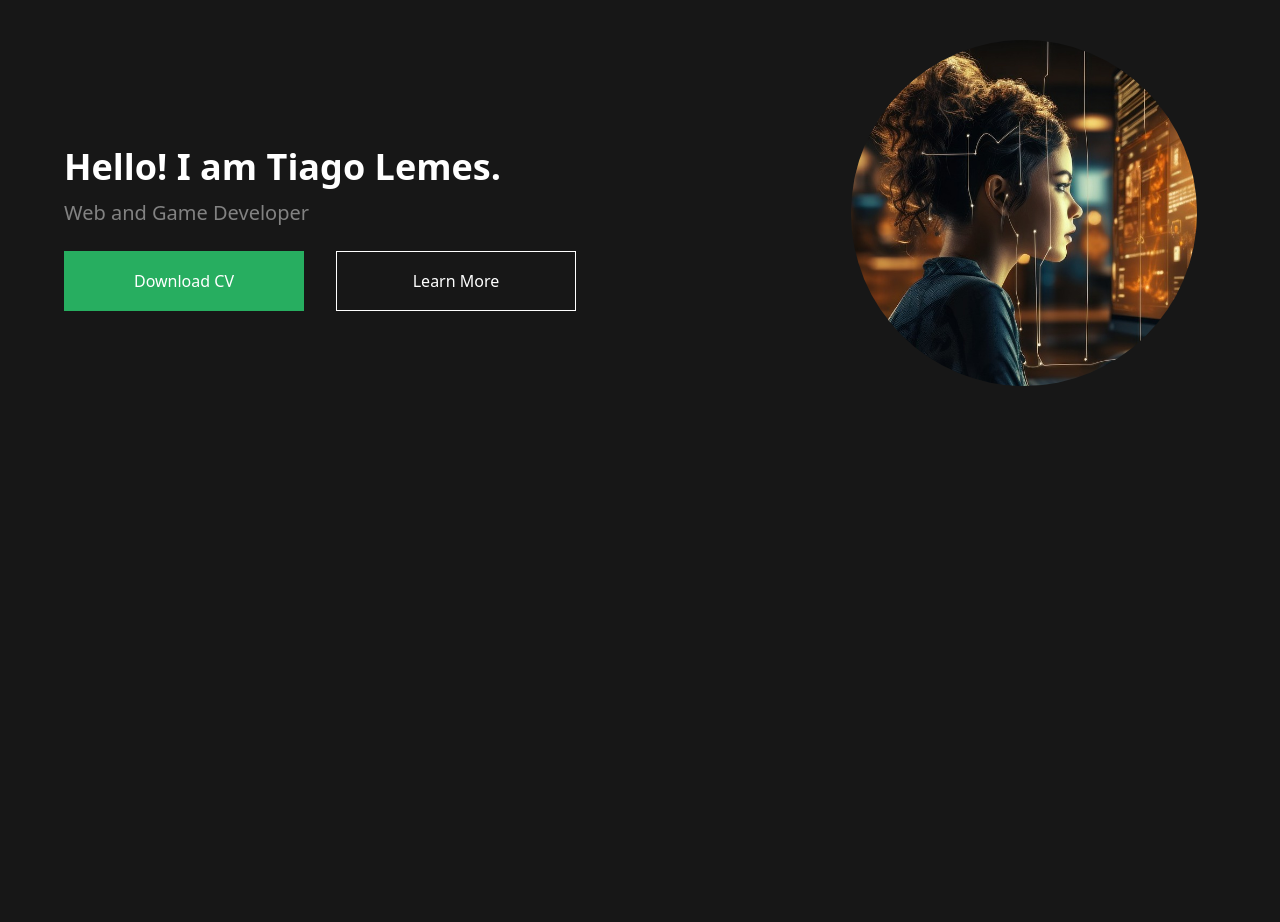
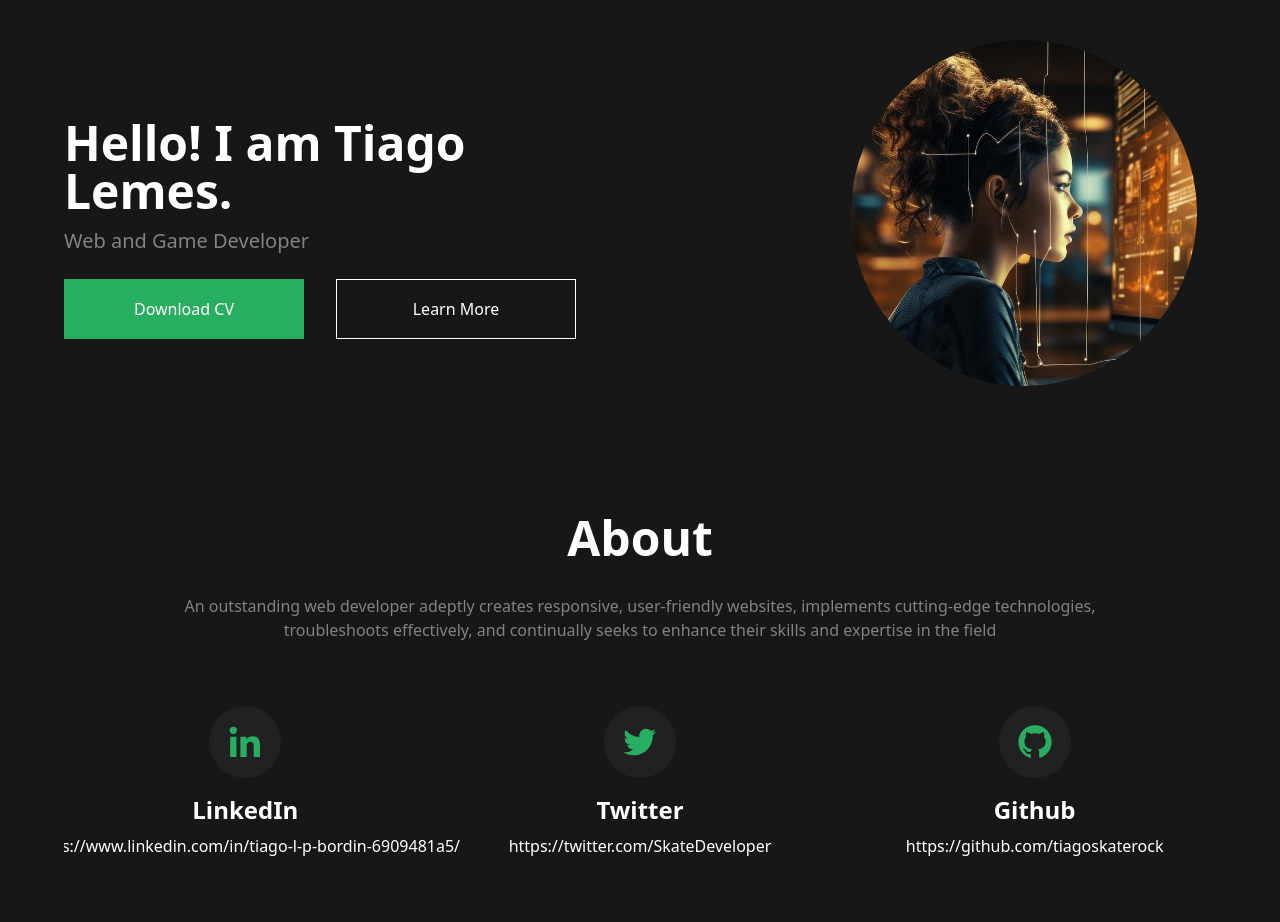
Before and after one commit to tiagoskaterock/tailwind-animated-portfolio, a PHP site: page / in a window 1280 px wide. Shown: the part 80-1002 px from the top of the page. Before the commit the page ends 466 px from the top, so only its background shows below. Run offline with PHP 8.4, Linux system fonts and the light colour scheme.

Commit message:
45. Creando la sección about del proyecto

```diff
--- a/index.php
+++ b/index.php
@@ -69,7 +69,7 @@
 
 				<article class="text-center mt-8 md:w-1/2 md:text-left">
 
-					<h1 class="text-4xl">Hello! I am Tiago Lemes.</h1>
+					<h1 class="text-4xl md:text-5xl">Hello! I am Tiago Lemes.</h1>
 
 					<p class="text-gray-color text-xl mt-3 mb-6">Web and Game Developer</p>
 
@@ -95,6 +95,82 @@
 
 		</header>
 
+
+
+
+
+		<main>
+			<section class="py-16 text-center">
+
+				<h2 class="text-4xl md:text-5xl">
+					About
+				</h2>
+
+				<p class="mt-8 mb-16 leading-normal text-gray-color md:w-4/5 md:mx-auto">
+					An outstanding web developer adeptly creates responsive, user-friendly websites, implements cutting-edge technologies, troubleshoots effectively, and continually seeks to enhance their skills and expertise in the field
+				</p>
+
+				<div class="grid gap-8 justify-center justify-items-center md:grid-cols-3">
+
+					<!-- email -->
+					<article class="w-max grid justify-items-center">
+
+						<div class="icons-container">
+
+							<svg xmlns="http://www.w3.org/2000/svg"
+							viewBox="0 0 24 24"
+							class="icons"><circle cx="4.983" cy="5.009" r="2.188"></circle><path d="M9.237 8.855v12.139h3.769v-6.003c0-1.584.298-3.118 2.262-3.118 1.937 0 1.961 1.811 1.961 3.218v5.904H21v-6.657c0-3.27-.704-5.783-4.526-5.783-1.835 0-3.065 1.007-3.568 1.96h-.051v-1.66H9.237zm-6.142 0H6.87v12.139H3.095z"></path></svg>
+
+						</div>
+
+						<h3 class="text-2xl mt-4 mb-2">LinkedIn</h3>
+						<p class="font-light">https://www.linkedin.com/in/tiago-l-p-bordin-6909481a5/</p>
+
+					</article>
+
+
+					<!-- twitter -->
+					<article class="w-max grid justify-items-center">
+
+						<div class="icons-container">
+
+							<svg
+								xmlns="http://www.w3.org/2000/svg"
+								class="icons"
+								viewBox="0 0 24 24"><path d="M19.633 7.997c.013.175.013.349.013.523 0 5.325-4.053 11.461-11.46 11.461-2.282 0-4.402-.661-6.186-1.809.324.037.636.05.973.05a8.07 8.07 0 0 0 5.001-1.721 4.036 4.036 0 0 1-3.767-2.793c.249.037.499.062.761.062.361 0 .724-.05 1.061-.137a4.027 4.027 0 0 1-3.23-3.953v-.05c.537.299 1.16.486 1.82.511a4.022 4.022 0 0 1-1.796-3.354c0-.748.199-1.434.548-2.032a11.457 11.457 0 0 0 8.306 4.215c-.062-.3-.1-.611-.1-.923a4.026 4.026 0 0 1 4.028-4.028c1.16 0 2.207.486 2.943 1.272a7.957 7.957 0 0 0 2.556-.973 4.02 4.02 0 0 1-1.771 2.22 8.073 8.073 0 0 0 2.319-.624 8.645 8.645 0 0 1-2.019 2.083z"></path></svg>
+
+						</div>
+
+						<h3 class="text-2xl mt-4 mb-2">Twitter</h3>
+						<p class="font-light">https://twitter.com/SkateDeveloper</p>
+
+					</article>
+
+
+
+					<!-- github -->
+					<article class="w-max grid justify-items-center">
+
+						<div class="icons-container">
+
+							<svg
+								xmlns="http://www.w3.org/2000/svg"
+								viewBox="0 0 24 24"
+								class="icons"><path fill-rule="evenodd" clip-rule="evenodd" d="M12.026 2c-5.509 0-9.974 4.465-9.974 9.974 0 4.406 2.857 8.145 6.821 9.465.499.09.679-.217.679-.481 0-.237-.008-.865-.011-1.696-2.775.602-3.361-1.338-3.361-1.338-.452-1.152-1.107-1.459-1.107-1.459-.905-.619.069-.605.069-.605 1.002.07 1.527 1.028 1.527 1.028.89 1.524 2.336 1.084 2.902.829.091-.645.351-1.085.635-1.334-2.214-.251-4.542-1.107-4.542-4.93 0-1.087.389-1.979 1.024-2.675-.101-.253-.446-1.268.099-2.64 0 0 .837-.269 2.742 1.021a9.582 9.582 0 0 1 2.496-.336 9.554 9.554 0 0 1 2.496.336c1.906-1.291 2.742-1.021 2.742-1.021.545 1.372.203 2.387.099 2.64.64.696 1.024 1.587 1.024 2.675 0 3.833-2.33 4.675-4.552 4.922.355.308.675.916.675 1.846 0 1.334-.012 2.41-.012 2.737 0 .267.178.577.687.479C19.146 20.115 22 16.379 22 11.974 22 6.465 17.535 2 12.026 2z"></path></svg>
+
+						</div>
+
+						<h3 class="text-2xl mt-4 mb-2">Github</h3>
+						<p class="font-light">https://github.com/tiagoskaterock</p>
+
+					</article>
+
+				</div>
+
+			</section>
+
+		</main>
+
 	</div>
 
 </body>
--- a/src/css/estilos.css
+++ b/src/css/estilos.css
@@ -538,6 +538,21 @@ h1, h2, h3, h4, h5, h6 {
   --tw-backdrop-sepia:  ;
 }
 
+.icons-container {
+  aspect-ratio: 1 / 1;
+  width: -moz-max-content;
+  width: max-content;
+  border-radius: 9999px;
+  --tw-bg-opacity: 1;
+  background-color: rgb(33 33 33 / var(--tw-bg-opacity));
+  padding: 1rem;
+}
+
+.icons {
+  width: 2.5rem;
+  fill: #27ae60;
+}
+
 .fixed {
   position: fixed;
 }
@@ -550,21 +565,13 @@ h1, h2, h3, h4, h5, h6 {
   z-index: 40;
 }
 
-.order-1 {
-  order: 1;
-}
-
 .mx-auto {
   margin-left: auto;
   margin-right: auto;
 }
 
-.mt-8 {
-  margin-top: 2rem;
-}
-
-.mt-3 {
-  margin-top: 0.75rem;
+.mb-2 {
+  margin-bottom: 0.5rem;
 }
 
 .mb-6 {
@@ -573,6 +580,22 @@ h1, h2, h3, h4, h5, h6 {
 
 .ml-4 {
   margin-left: 1rem;
+}
+
+.mt-3 {
+  margin-top: 0.75rem;
+}
+
+.mt-4 {
+  margin-top: 1rem;
+}
+
+.mt-8 {
+  margin-top: 2rem;
+}
+
+.mb-16 {
+  margin-bottom: 4rem;
 }
 
 .block {
@@ -627,12 +638,17 @@ h1, h2, h3, h4, h5, h6 {
   width: 90%;
 }
 
-.w-full {
-  width: 100%;
+.w-max {
+  width: -moz-max-content;
+  width: max-content;
 }
 
 .max-w-\[200px\] {
   max-width: 200px;
+}
+
+.max-w-lg {
+  max-width: 32rem;
 }
 
 .max-w-screen-xl {
@@ -767,6 +775,11 @@ h1, h2, h3, h4, h5, h6 {
 .px-\[5\%\] {
   padding-left: 5%;
   padding-right: 5%;
+}
+
+.py-16 {
+  padding-top: 4rem;
+  padding-bottom: 4rem;
 }
 
 .pb-16 {
@@ -781,6 +794,11 @@ h1, h2, h3, h4, h5, h6 {
   text-align: center;
 }
 
+.text-2xl {
+  font-size: 1.5rem;
+  line-height: 2rem;
+}
+
 .text-4xl {
   font-size: 2.25rem;
   line-height: 2.5rem;
@@ -791,14 +809,22 @@ h1, h2, h3, h4, h5, h6 {
   line-height: 1.75rem;
 }
 
-.text-white {
-  --tw-text-opacity: 1;
-  color: rgb(255 255 255 / var(--tw-text-opacity));
+.font-light {
+  font-weight: 300;
+}
+
+.leading-normal {
+  line-height: 1.5;
 }
 
 .text-gray-color {
   --tw-text-opacity: 1;
   color: rgb(130 130 130 / var(--tw-text-opacity));
+}
+
+.text-white {
+  --tw-text-opacity: 1;
+  color: rgb(255 255 255 / var(--tw-text-opacity));
 }
 
 .transition-\[clip-path\] {
@@ -846,6 +872,11 @@ h1, h2, h3, h4, h5, h6 {
     margin: 0px;
   }
 
+  .md\:mx-auto {
+    margin-left: auto;
+    margin-right: auto;
+  }
+
   .md\:flex {
     display: flex;
   }
@@ -858,22 +889,16 @@ h1, h2, h3, h4, h5, h6 {
     width: 50%;
   }
 
+  .md\:w-4\/5 {
+    width: 80%;
+  }
+
   .md\:grid-flow-col {
     grid-auto-flow: column;
   }
 
-  .md\:bg-red-800 {
-    --tw-bg-opacity: 1;
-    background-color: rgb(153 27 27 / var(--tw-bg-opacity));
-  }
-
-  .md\:bg-transparent {
-    background-color: transparent;
-  }
-
-  .md\:bg-green-800 {
-    --tw-bg-opacity: 1;
-    background-color: rgb(22 101 52 / var(--tw-bg-opacity));
+  .md\:grid-cols-3 {
+    grid-template-columns: repeat(3, minmax(0, 1fr));
   }
 
   .md\:bg-green-700 {
@@ -895,6 +919,11 @@ h1, h2, h3, h4, h5, h6 {
     text-align: left;
   }
 
+  .md\:text-5xl {
+    font-size: 3rem;
+    line-height: 1;
+  }
+
   .md\:clip-circle-full {
     -webkit-clip-path: circle(150% at top right);
             clip-path: circle(150% at top right);
```
Also changed, not shown: other parts of src/css/estilos.css (+16 -37 lines), src/css/tailwind.css (+9 -0 lines).
